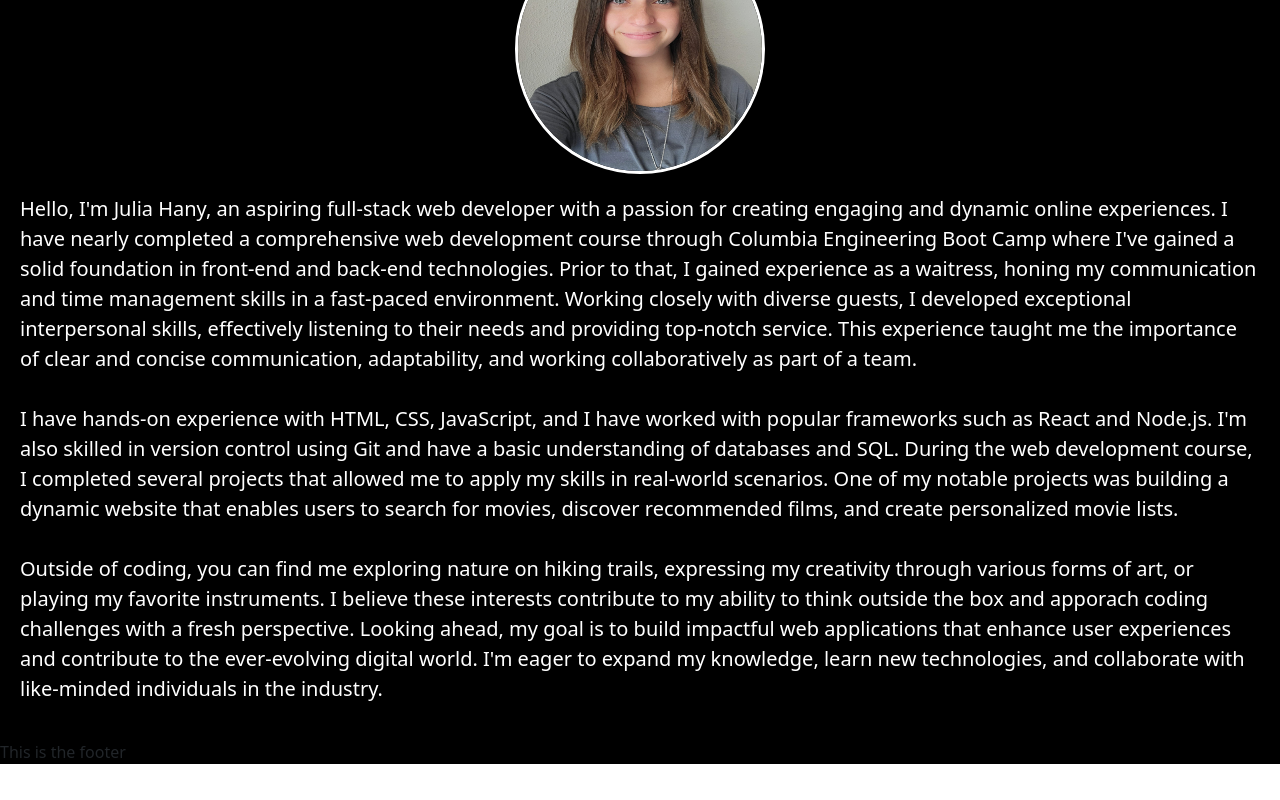
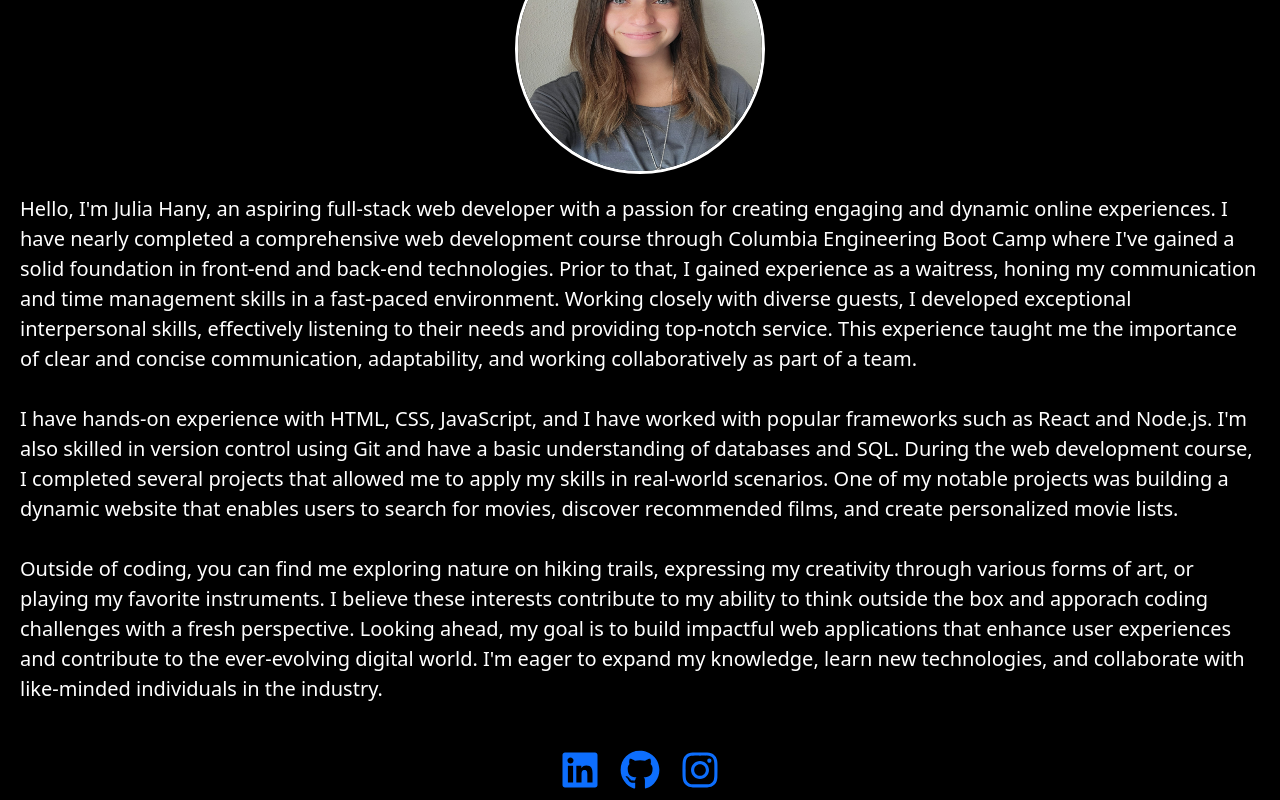
Before and after one commit to juliaghany/Julia-React-Portfolio, a React (Create React App) app in the folder julia-hany-portfolio/: page / in a window 1280 px wide. Shown: the part 317-1117 px from the top of the page. Before the commit the page ends 1081 px from the top, so only its background shows below. Built offline with nearby package versions, Linux system fonts and the light colour scheme.

Commit message:
create footer component, incldue links to github, linkedin, and instagram using icons

```diff
--- a/julia-hany-portfolio/src/components/Footer.js
+++ b/julia-hany-portfolio/src/components/Footer.js
@@ -1,14 +1,35 @@
 import React from 'react';
+import { FaLinkedin, FaGithub, FaInstagram } from 'react-icons/fa'
 
 const styles = {
     background: {
         backgroundColor: 'black'
+    },
+    iconContainer: {
+        display: 'flex',
+        justifyContent: 'center'
+    },
+    icons: {
+        fontSize: '40px',
+        margin: '10px'
     }
 }
 
 const Footer = () => {
     return (
-        <footer style={styles.background}>This is the footer</footer>
+        <footer style={styles.background}>
+            <div style={styles.iconContainer}>
+                <a href='https://www.linkedin.com/in/julia-hany-41224626b/' target='_blank'>
+                    <FaLinkedin style={styles.icons} />
+                </a>
+                <a href='https://github.com/juliaghany' target='_blank'>
+                    <FaGithub style={styles.icons} />
+                </a>
+                <a href='https://www.instagram.com/heyimjules/' target='_blank'>
+                    <FaInstagram style={styles.icons} />
+                </a>
+            </div>
+        </footer>
     );
 }
 
```
